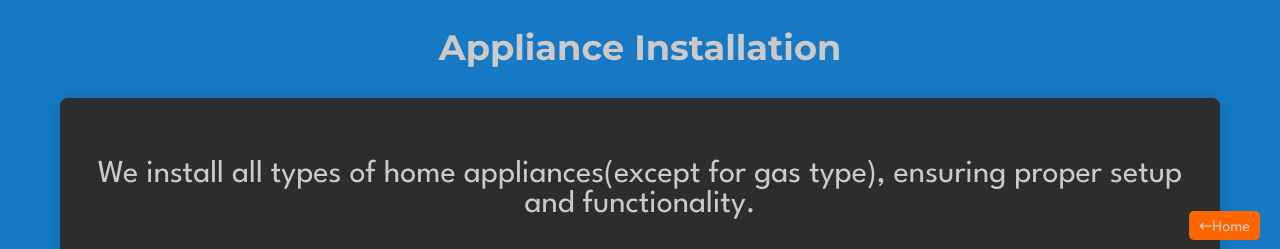
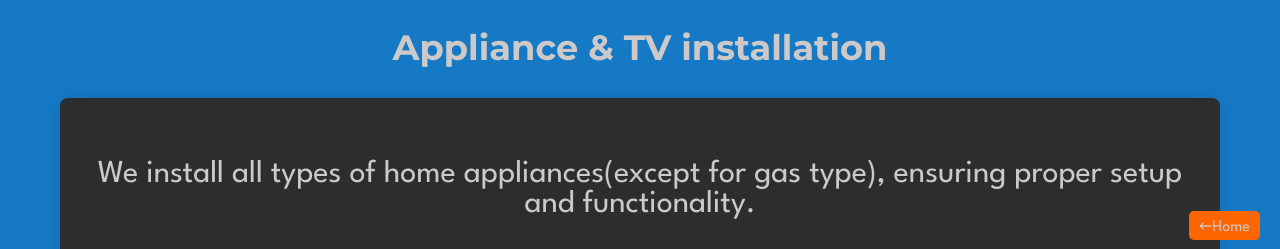
Before and after one commit to NicoC69/NC--HomeSolutions, a plain HTML site: page Pages/appliance-installation.html in a window 1280 px wide. Shown: the part 540-789 px from the top of the page. Drawn offline with Linux system fonts and the light colour scheme; a web font is replaced by a local one.

Commit message:
footer fix

```diff
--- a/Pages/appliance-installation.html
+++ b/Pages/appliance-installation.html
@@ -3,7 +3,7 @@
 <head>
     <meta charset="UTF-8">
     <meta name="viewport" content="width=device-width, initial-scale=1.0">
-    <title>Appliance Installation | SNC Home Solutions LLC</title>
+    <title>Appliance & TV installation | SNC Home Solutions LLC</title>
     <link rel="stylesheet" href="../styles.css">
     <link rel="stylesheet" href="https://cdnjs.cloudflare.com/ajax/libs/font-awesome/6.4.2/css/all.min.css">
     <link rel="preconnect" href="https://fonts.googleapis.com">
@@ -76,7 +76,7 @@
                     <li>
                         <a href="#">Services</a>
                         <ul class="dropdown-menu">
-                            <li><a href="../Pages/appliance-installation.html">Appliance Installation</a></li>
+                            <li><a href="../Pages/appliance-installation.html">Appliance & TV installation</a></li>
                             <li><a href="../Pages/smart-home.html">Cameras & Smart Home Devices</a></li>
                             <li><a href="../Pages/deck-fence-maintenance.html">Deck and Fence Maintenance</a></li>
                             <li><a href="../Pages/furniture-assembly.html">Furniture Assembly</a></li>
@@ -96,7 +96,7 @@
                     <li>
                         <a href="#">Services</a>
                         <ul class="dropdown-menu">
-                            <li><a href="../Pages/appliance-installation.html" onclick="closeMenu()">Appliance Installation</a></li>
+                            <li><a href="../Pages/appliance-installation.html" onclick="closeMenu()">Appliance & TV installation</a></li>
                             <li><a href="../Pages/smart-home.html" onclick="closeMenu()">Cameras & Smart Home Devices</a></li>
                             <li><a href="../Pages/deck-fence-maintenance.html" onclick="closeMenu()">Deck and Fence Maintenance</a></li>
                             <li><a href="../Pages/furniture-assembly.html" onclick="closeMenu()">Furniture Assembly</a></li>
@@ -111,13 +111,13 @@
         </div>
     </header>
 
-    <h2 data-en="Appliance Installation" data-es="Instalación de Electrodomésticos">Appliance Installation</h2>
+    <h2 data-en="Appliance & TV installation" data-es="Instalacion de Televisores y Electrodomesticos">Appliance & TV installation</h2>
         <div class="container">
             <p  data-en="We install all types of home appliances(except for gas types), ensuring proper setup and functionality."
                 data-es="Instalamos todo tipo de electrodomésticos(exepto los que funcionan con gas), asegurando una configuración y funcionalidad adecuadas.">
                 We install all types of home appliances(except for gas type), ensuring proper setup and functionality.</p>
                 <p data-en="Contact us today for a free estimate!" data-es="¡Contáctenos hoy para una estimación gratuita!"><a href="#footer" data-en="Contact Us" data-es="Contáctenos">Contact Us</a> today for a free estimate!</p>
-                <img src="../images/install-dishwashers-1152233-hero-5bdfca621258409da0b472ac54c44a31.jpg" alt="Appliance Installation" class="service-image">
+                <img src="../images/install-dishwashers-1152233-hero-5bdfca621258409da0b472ac54c44a31.jpg" alt="Appliance & TV installation" class="service-image">
         </div>
     <a href="../index.html" class="back-home">&larr;Home</a>
 
--- a/styles.css
+++ b/styles.css
@@ -202,7 +202,7 @@ a {
     }
 
     .footer-container p {
-        font-size: 1.4em;
+        font-size: 1.2em;
     }
 }
 /*-----------*/
```
Also changed, not shown: Pages/deck-fence-maintenance.html (+2 -2 lines), Pages/furniture-assembly.html (+2 -2 lines), Pages/general-home-repairs.html (+2 -2 lines), Pages/painting-drywall.html (+2 -2 lines), Pages/plumbing-electrical.html (+2 -2 lines), Pages/smart-home.html (+2 -2 lines), index.html (+1 -1 lines), images/1.png (deleted), images/2.png (deleted), images/3.png (deleted), images/NC Home Solutions (Fondo de pantalla).png (deleted), images/SNC Home Solutions solo.png (deleted), images/SNC Home Solutions1.png (deleted), images/SNC Home solutions 3.png (deleted), 3 other files.
